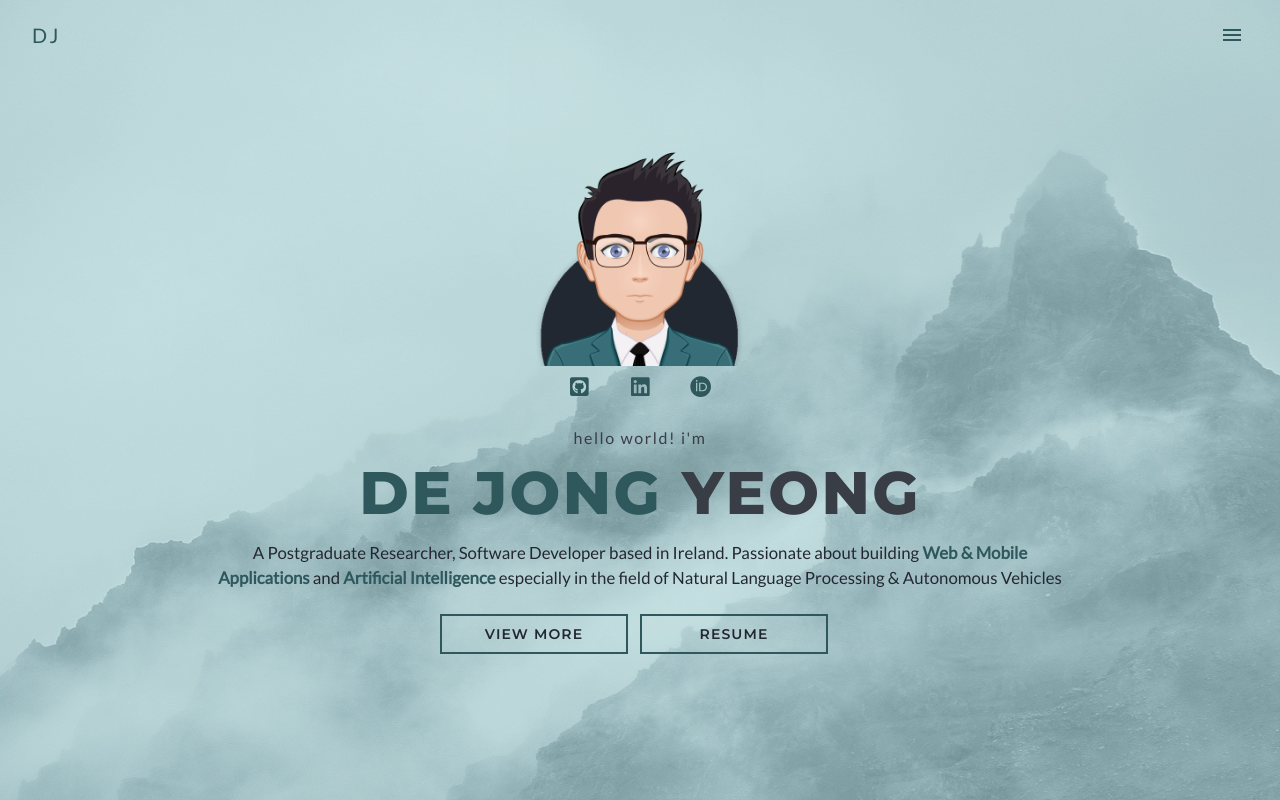
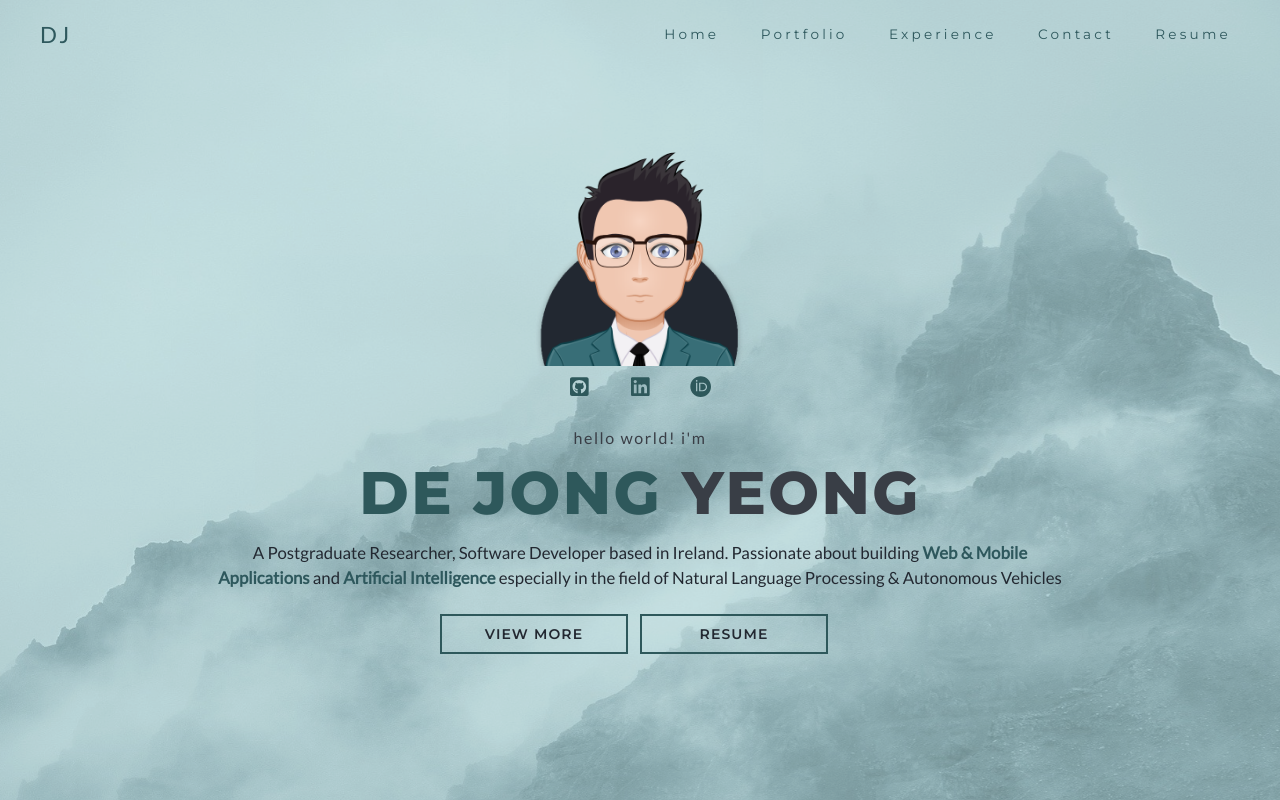
Before and after one commit to dejongyeong/web-portfolio, a React (Create React App) app: page / in a window 1280 px wide. Shown: the top 800 px of the page. Built offline with nearby package versions, Linux system fonts and the light colour scheme.

Commit message:
menu item list of desktop version
work on navigation

```diff
--- a/src/components/MenuBar.js
+++ b/src/components/MenuBar.js
@@ -11,19 +11,28 @@ import {
 import MenuIcon from '@material-ui/icons/Menu';
 import PropTypes from 'prop-types';
 
+import MenuItems from './MenuItem';
+
 const useStyles = makeStyles((theme) => ({
   root: {
     flexGrow: 1,
   },
   menuButton: {
-    marginRight: theme.spacing(0),
+    marginRight: theme.spacing(1),
   },
   title: {
-    flexGrow: 1,
+    flexGrow: 0,
     letterSpacing: '0.15rem',
     fontFamily: 'Lato, sans-serif',
     fontWeight: '400',
-    marginLeft: theme.spacing(1),
+    marginLeft: theme.spacing(2),
+    fontSize: '1.4rem',
+  },
+  sectionMobile: {
+    display: 'flex',
+    [theme.breakpoints.up('md')]: {
+      display: 'none',
+    },
   },
 }));
 
@@ -62,6 +71,8 @@ function MenuBar(props) {
             <Typography variant="h6" className={classes.title}>
               DJ
             </Typography>
+            <MenuItems />
+            <div className={classes.sectionMobile}>
               <IconButton
                 edge="start"
                 className={classes.menuButton}
@@ -70,6 +81,7 @@ function MenuBar(props) {
               >
                 <MenuIcon />
               </IconButton>
+            </div>
           </Toolbar>
         </AppBar>
       </MenuTransparentScroll>
--- /dev/null
+++ b/src/components/MenuItem.js
@@ -0,0 +1,54 @@
+import React from 'react';
+import { Typography, makeStyles } from '@material-ui/core';
+
+const useStyles = makeStyles((theme) => ({
+  sectionDesktop: {
+    flexGrow: 1,
+    display: 'none',
+    marginRight: theme.spacing(2),
+    [theme.breakpoints.up('md')]: {
+      display: 'flex',
+      justifyContent: 'flex-end',
+      '& a': {
+        marginLeft: '2%',
+        textDecoration: 'none',
+        color: '#2e585d',
+      },
+      '& a > h6': {
+        fontSize: '0.85rem',
+        fontWeight: '400',
+        letterSpacing: '0.2rem',
+        padding: '9px',
+        // border: '1px solid #fff',
+        // color: '#000',
+        // transition: 'border 10s',
+      },
+    },
+  },
+}));
+
+function MenuItem() {
+  const classes = useStyles();
+
+  return (
+    <div className={classes.sectionDesktop}>
+      <a href="/">
+        <Typography variant="h6">Home</Typography>
+      </a>
+      <a href="/">
+        <Typography variant="h6">Portfolio</Typography>
+      </a>
+      <a href="/">
+        <Typography variant="h6">Experience</Typography>
+      </a>
+      <a href="/">
+        <Typography variant="h6">Contact</Typography>
+      </a>
+      <a href="/">
+        <Typography variant="h6">Resume</Typography>
+      </a>
+    </div>
+  );
+}
+
+export default MenuItem;
```
Lines whose indentation alone changed are shown as unchanged.
